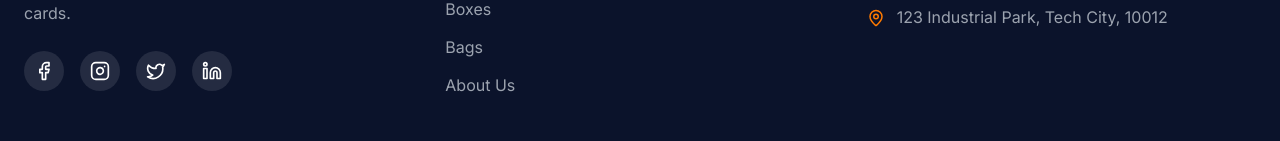
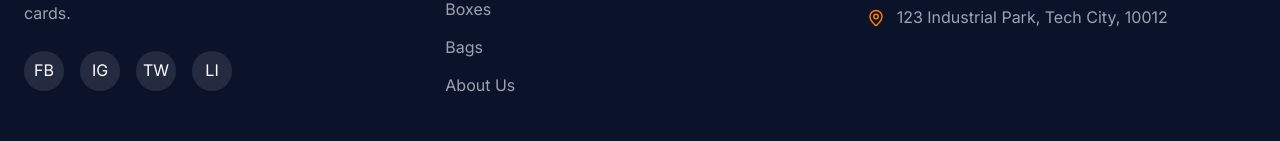
Before and after one commit to karanudani3011/Shree-shyam-Packaging, a React (Vite) app: page /product/1 in a window 1280 px wide. Shown: the part 1186-1327 px from the top of the page. Built offline with nearby package versions, Linux system fonts and the light colour scheme.

Commit message:
fix: removed undefined social icons from lucide-react

```diff
--- a/package.json
+++ b/package.json
@@ -24,6 +24,7 @@
     "eslint-plugin-react-hooks": "^7.1.1",
     "eslint-plugin-react-refresh": "^0.5.2",
     "globals": "^17.5.0",
+    "playwright": "^1.59.1",
     "vite": "^5.4.21"
   }
 }
--- a/src/components/Footer.jsx
+++ b/src/components/Footer.jsx
@@ -1,6 +1,6 @@
 import React from 'react';
 import { Link } from 'react-router-dom';
-import { Box, Phone, Mail, MapPin, Facebook, Instagram, Twitter, Linkedin } from 'lucide-react';
+import { Box, Phone, Mail, MapPin } from 'lucide-react';
 import './Footer.css';
 
 const Footer = () => {
@@ -17,10 +17,10 @@ const Footer = () => {
               High-end, modern packaging solutions for industrial and commercial needs. We provide premium boxes, bags, polythene, machines, and cards.
             </p>
             <div className="social-links">
-              <a href="#" className="social-icon"><Facebook size={20} /></a>
-              <a href="#" className="social-icon"><Instagram size={20} /></a>
-              <a href="#" className="social-icon"><Twitter size={20} /></a>
-              <a href="#" className="social-icon"><Linkedin size={20} /></a>
+              <a href="#" className="social-icon">FB</a>
+              <a href="#" className="social-icon">IG</a>
+              <a href="#" className="social-icon">TW</a>
+              <a href="#" className="social-icon">LI</a>
             </div>
           </div>
 
```
Also changed, not shown: check.js (added, +11 -0 lines), 1 other file (tests, documents, lock files or other folders).
